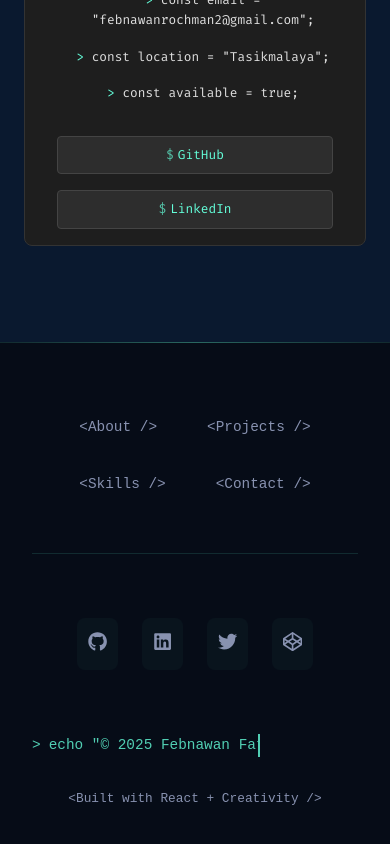
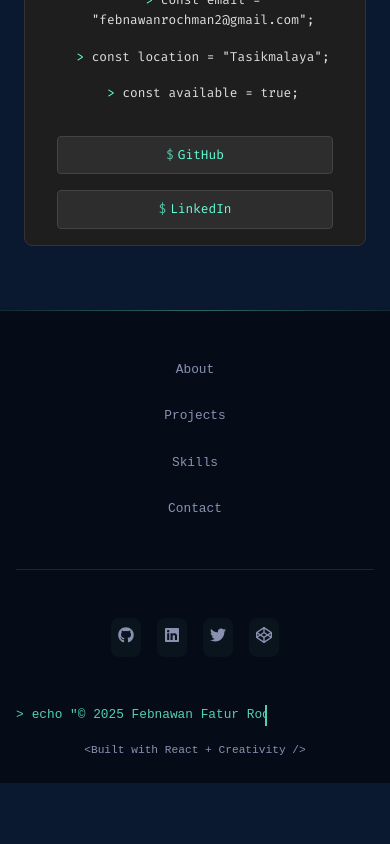
Before and after one commit to feb027/portfolio, a React (Create React App) app: page / in a window 390 px wide. Shown: the part 6389-7233 px from the top of the page. After the commit the page ends 7172 px from the top, so only its background shows below. Built offline with nearby package versions, Linux system fonts and the light colour scheme.

Commit message:
Enhance mobile responsiveness for Footer component and adjust layout for smaller screens

```diff
--- a/src/components/Footer/Footer.css
+++ b/src/components/Footer/Footer.css
@@ -212,15 +212,31 @@
 .footer-social a:nth-child(4):hover { transform: translateY(-5px) rotate(-5deg); }
 
 @media (max-width: 768px) {
+  .footer {
+    padding: 2rem 0;
+    margin-top: 2rem;
+  }
+
+  .footer-content {
+    padding: 0 1rem;
+    gap: 1.5rem;
+  }
+
   .footer-top {
     flex-direction: column;
     text-align: center;
+    padding-bottom: 1.5rem;
   }
 
   .footer-links {
     flex-wrap: wrap;
     justify-content: center;
-    gap: 1rem;
+    gap: 0.8rem;
+  }
+
+  .footer-links a {
+    font-size: 0.8rem;
+    padding: 0.4rem 0.8rem;
   }
 
   .footer-ascii {
@@ -228,11 +244,66 @@
   }
 
   .footer-social {
-    gap: 1.5rem;
+    gap: 1.2rem;
   }
 
   .footer-social a {
-    font-size: 1.2rem;
-    padding: 10px;
+    font-size: 1.1rem;
+    padding: 8px;
+  }
+
+  .back-to-top {
+    bottom: 1rem;
+    right: 1rem;
+    width: 35px;
+    height: 35px;
   }
 }
+
+@media (max-width: 480px) {
+  .footer {
+    padding: 1.5rem 0;
+  }
+
+  .footer-content {
+    gap: 1rem;
+  }
+
+  .footer-links {
+    flex-direction: column;
+    gap: 0.5rem;
+  }
+
+  .footer-links a {
+    width: 100%;
+    padding: 0.5rem;
+  }
+
+  .footer-social {
+    gap: 1rem;
+  }
+
+  .footer-social a {
+    font-size: 1rem;
+    padding: 6px;
+  }
+
+  .terminal-line {
+    font-size: 0.8rem;
+  }
+
+  .footer-credit {
+    font-size: 0.7rem;
+  }
+}
+
+@media (max-width: 320px) {
+  .footer-content {
+    padding: 0 0.5rem;
+  }
+
+  .footer-social {
+    flex-wrap: wrap;
+    justify-content: space-around;
+  }
+}
--- a/src/components/Footer/Footer.js
+++ b/src/components/Footer/Footer.js
@@ -5,6 +5,7 @@ import './Footer.css';
 const Footer = () => {
   const [isVisible, setIsVisible] = useState(false);
   const [asciiArt, setAsciiArt] = useState('default');
+  const [isMobile, setIsMobile] = useState(false);
 
   // Toggle back to top button visibility
   useEffect(() => {
@@ -18,6 +19,16 @@ const Footer = () => {
 
     window.addEventListener('scroll', toggleVisibility);
     return () => window.removeEventListener('scroll', toggleVisibility);
+  }, []);
+
+  useEffect(() => {
+    const checkMobile = () => {
+      setIsMobile(window.innerWidth <= 768);
+    };
+
+    checkMobile();
+    window.addEventListener('resize', checkMobile);
+    return () => window.removeEventListener('resize', checkMobile);
   }, []);
 
   const scrollToTop = () => {
@@ -56,17 +67,19 @@ const Footer = () => {
     <footer className="footer">
       <div className="footer-content">
         <div className="footer-top">
-          <div className="footer-ascii"
-               onMouseEnter={() => setAsciiArt('hover')}
-               onMouseLeave={() => setAsciiArt('default')}>
-            {getAsciiArt(asciiArt)}
-          </div>
-          <div className="footer-links">
-            <a href="#about">&lt;About /&gt;</a>
-            <a href="#projects">&lt;Projects /&gt;</a>
-            <a href="#skills">&lt;Skills /&gt;</a>
-            <a href="#contact">&lt;Contact /&gt;</a>
-          </div>
+          {!isMobile && (
+            <div className="footer-ascii"
+                 onMouseEnter={() => setAsciiArt('hover')}
+                 onMouseLeave={() => setAsciiArt('default')}>
+              {getAsciiArt(asciiArt)}
+            </div>
+          )}
+          <nav className="footer-links">
+            <a href="#about">{isMobile ? 'About' : '<About />'}</a>
+            <a href="#projects">{isMobile ? 'Projects' : '<Projects />'}</a>
+            <a href="#skills">{isMobile ? 'Skills' : '<Skills />'}</a>
+            <a href="#contact">{isMobile ? 'Contact' : '<Contact />'}</a>
+          </nav>
         </div>
 
         <div className="footer-social">
```
